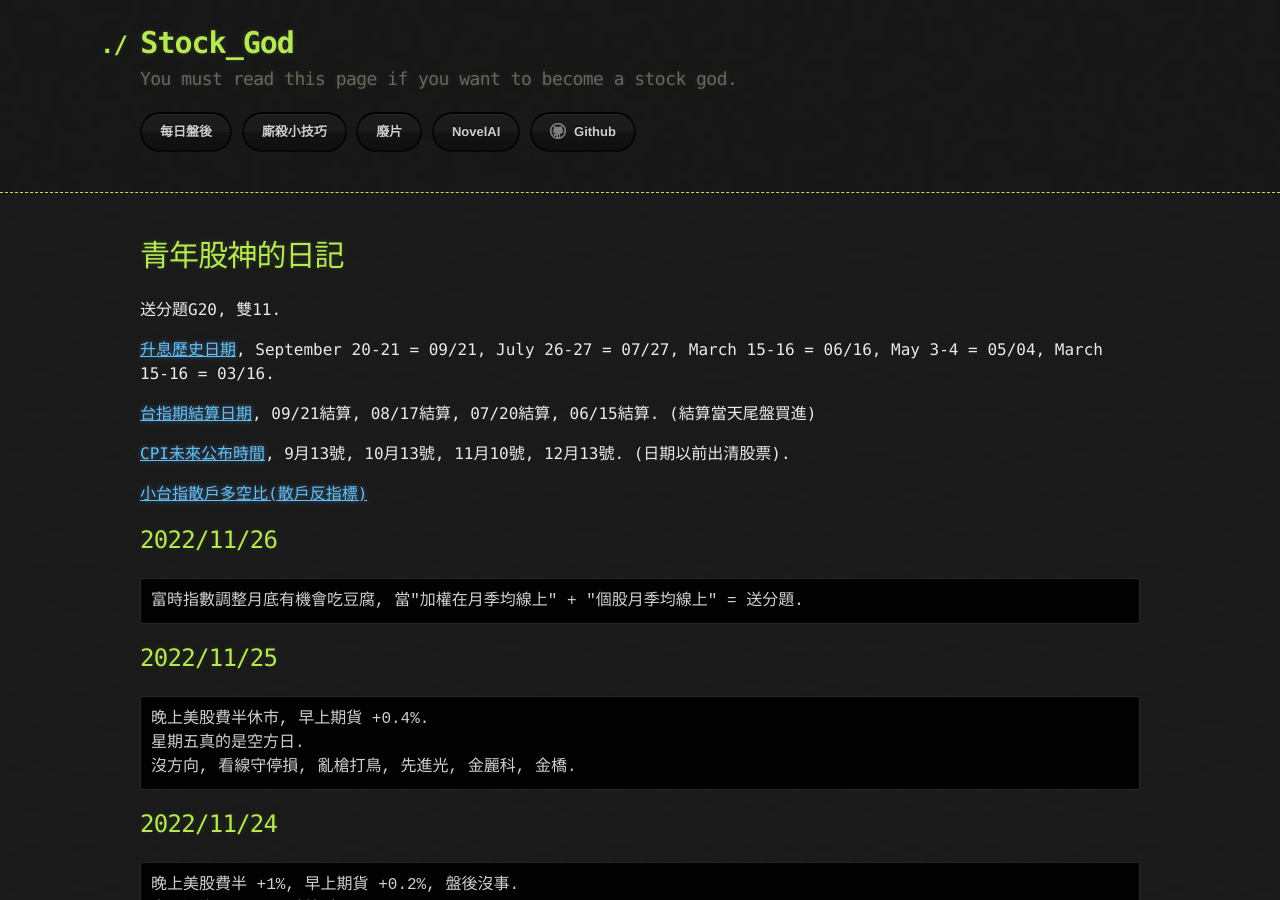
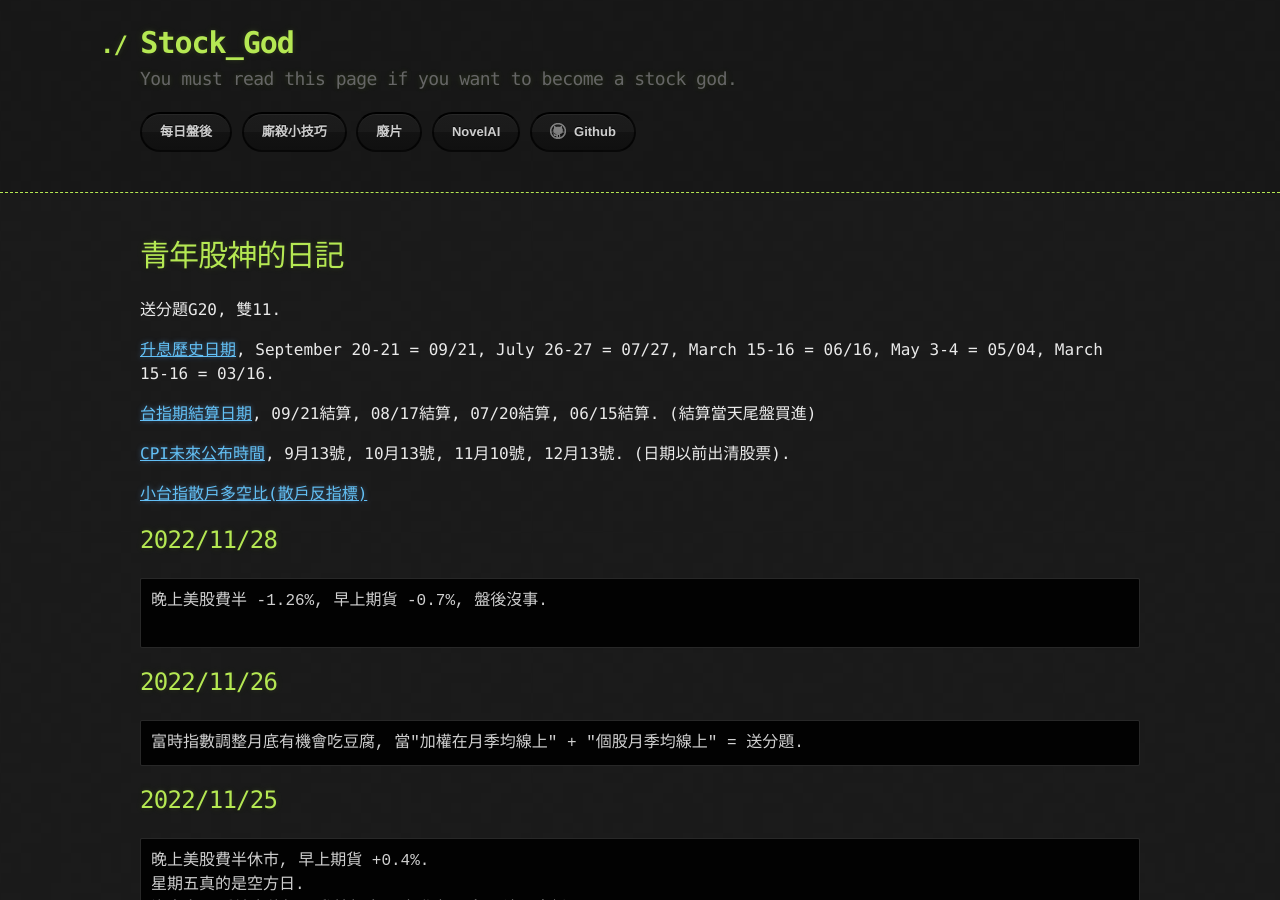
Before and after one commit to lepg5487/Stock_God, a Jekyll site: the page built from index.md, in a window 1280 px wide and 900 px high. Built offline with Jekyll 4.4.1, drawn with Linux system fonts in a browser that asks for light colours; our own code applies the rules of GitHub Pages for plain Markdown files.

Commit message:
Update index.md

````diff
--- a/index.md
+++ b/index.md
@@ -13,6 +13,12 @@ layout: testlayouts
 [CPI未來公布時間](https://chihyun.tw/cpi-release-date/), 9月13號, 10月13號, 11月10號, 12月13號. (日期以前出清股票).
 
 [小台指散戶多空比(散戶反指標)](https://www.macromicro.me/charts/20069/tw-mtx-long-to-short-ratio-of-individual-player)
+
+## 2022/11/28
+```
+晚上美股費半 -1.26%, 早上期貨 -0.7%, 盤後沒事.
+
+```
 
 ## 2022/11/26
 ```
````
